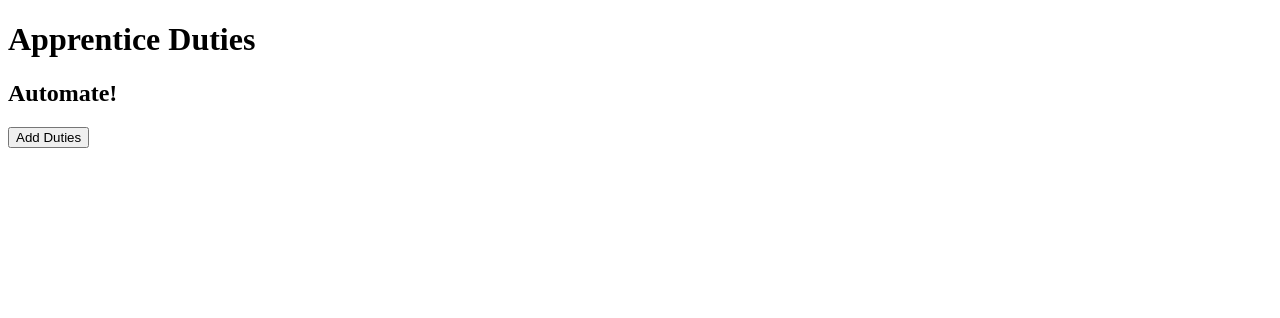
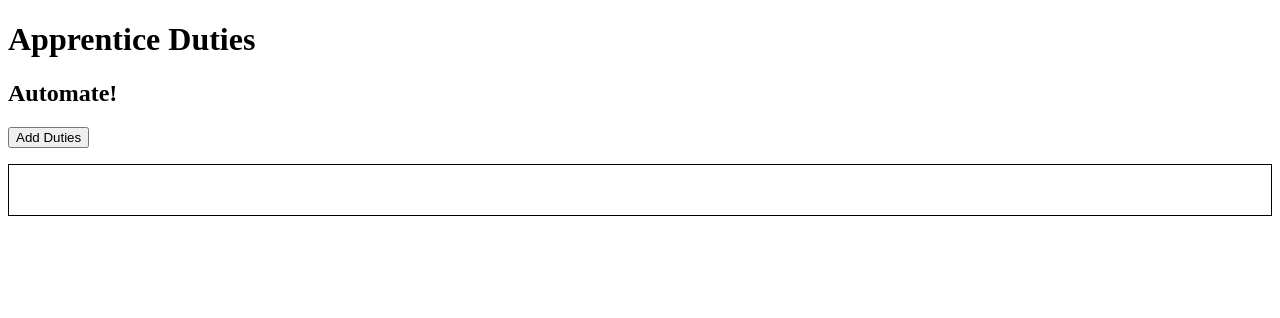
Before and after one commit to liamblackburn-wq/TDD-ReCap, a Flask app: page / in a window 1280 px wide. Shown: the top 318 px of the page. Run offline with Flask 3, Linux system fonts and the light colour scheme.

Commit message:
passing test for list and submit button visibility

```diff
--- a/static/css/styles.css
+++ b/static/css/styles.css
@@ -1,3 +1,8 @@
 .hidden {
     display: none;
 }
+
+#automate_list {
+    height: 50px;
+    border: 1px solid black
+}
--- a/templates/index.html
+++ b/templates/index.html
@@ -13,7 +13,7 @@
     <button id="add-duties">
       Add Duties
     </button>
-    <ul id="automate_list">
+    <ul id="automate_list" aria-label="Automate Duties List">
 
     </ul>
     <form id="form" class="hidden" aria-label="Add Duty Form">
```
Also changed, not shown: Tests/e2e/test_e2e.py (+0 -2 lines).
